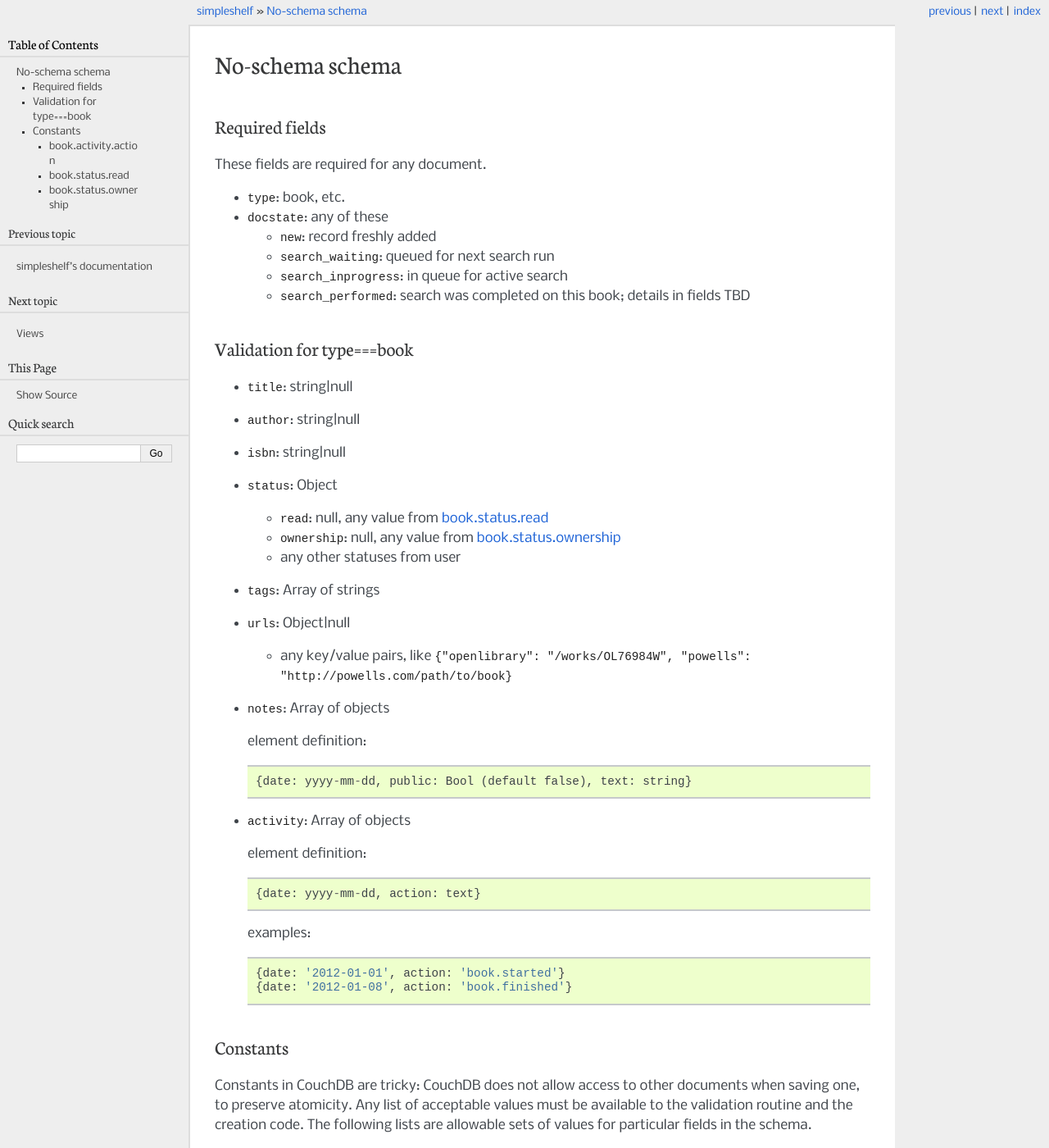
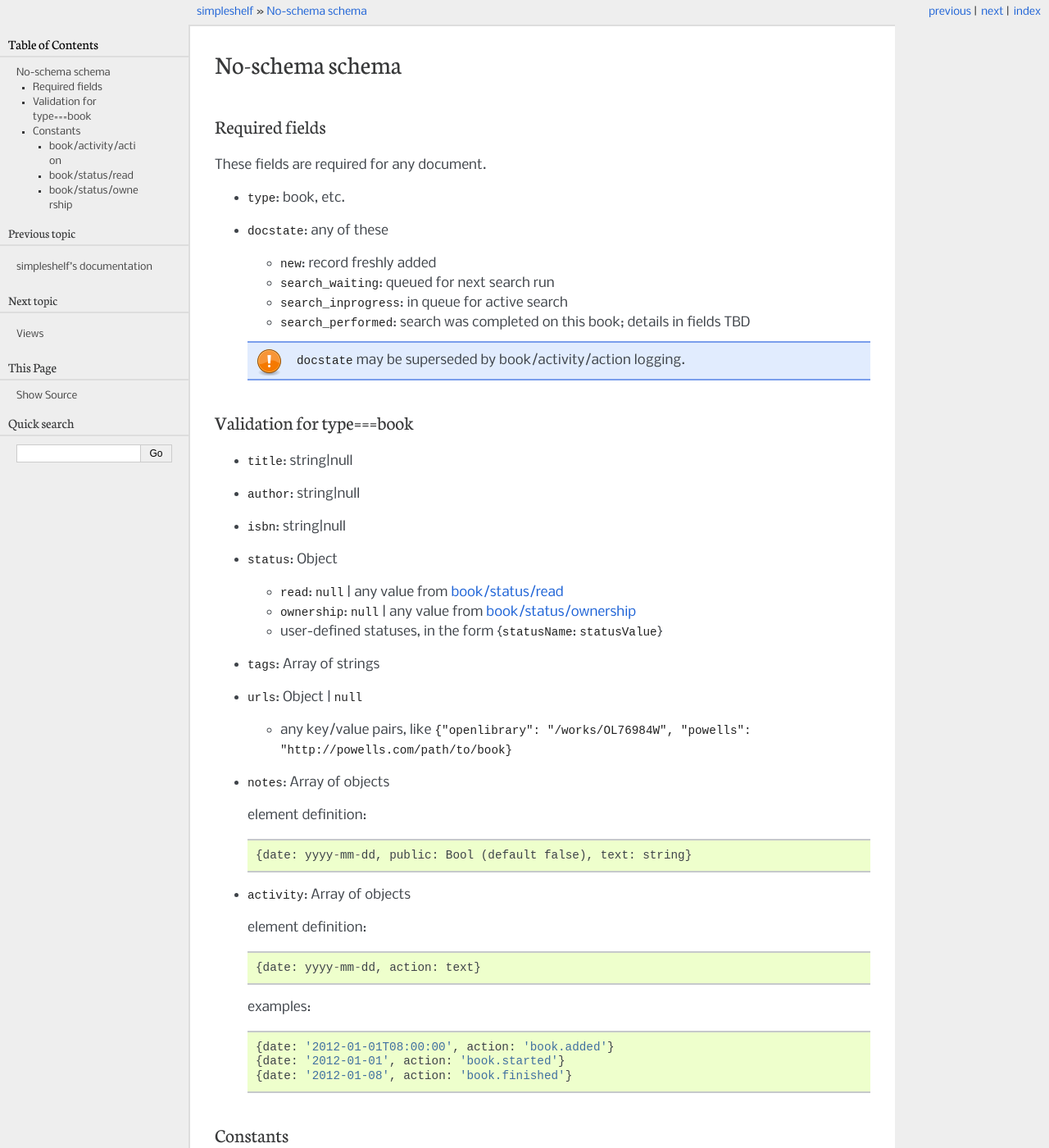
Before and after one commit to tephyr/simpleshelf, a Sphinx documentation site: the page built from docs/no-schema-schema.rst, in a window 1280 px wide and 1400 px high. Shown: the whole window at 82% size. Built offline with Sphinx 7.4.7, drawn with Linux system fonts in a browser that asks for light colours; some of the changed text lies outside the part shown.

Commit message:
Add more book.status.* constants
Improved some examples, minor formatting changes.

```diff
--- a/docs/no-schema-schema.rst
+++ b/docs/no-schema-schema.rst
@@ -14,6 +14,8 @@ These fields are required for any document.
   - ``search_inprogress``: in queue for active search
   - ``search_performed``: search was completed on this book; details in fields TBD
 
+  .. note:: ``docstate`` may be superseded by book/activity/action logging.
+
 Validation for type===book
 ++++++++++++++++++++++++++
 - ``title``:    string|null
@@ -21,12 +23,12 @@ Validation for type===book
 - ``isbn``:     string|null
 - ``status``:   Object
 
-  - ``read``:       null, any value from book.status.read_
-  - ``ownership``:  null, any value from book.status.ownership_
-  - any other statuses from user
+  - ``read``:       ``null`` | any value from `book/status/read`_
+  - ``ownership``:  ``null`` | any value from `book/status/ownership`_
+  - user-defined statuses, in the form {``statusName``: ``statusValue``}
 
 - ``tags``:     Array of strings
-- ``urls``:     Object|null
+- ``urls``:     Object | ``null``
 
   - any key/value pairs, like ``{"openlibrary": "/works/OL76984W", "powells": "http://powells.com/path/to/book}``
 
@@ -44,6 +46,7 @@ Validation for type===book
 
   examples::
 
+    {date: '2012-01-01T08:00:00', action: 'book.added'}
     {date: '2012-01-01', action: 'book.started'}
     {date: '2012-01-08', action: 'book.finished'}
 
@@ -51,18 +54,24 @@ Constants
 +++++++++
 Constants in CouchDB are tricky: CouchDB does not allow access to other documents when saving one, to preserve atomicity.  Any list of acceptable values must be available to the validation routine and the creation code.  The following lists are allowable sets of values for particular fields in the schema.
 
-book.activity.action
+book/activity/action
 --------------------
-- book.started
-- book.finished
+- book.added
+- book.read.started
+- book.read.finished
+- book.read.stopped
+- search.requested
+- search.finished
 
-book.status.read
+book/status/read
 ----------------
 - to.read
-- reading
-- finished
+- reading (*adds book.read.started to actions*)
+- finished (*adds book.read.finished to actions*)
+- abandoned (*adds book.read.stopped to actions*)
+- reference
 
-book.status.ownership
+book/status/ownership
 ---------------------
 - personal
 - library
```
